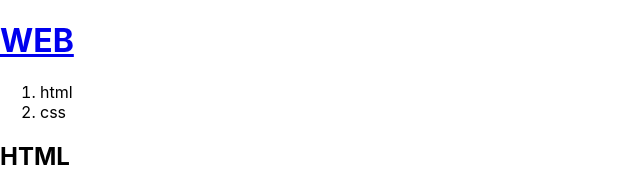
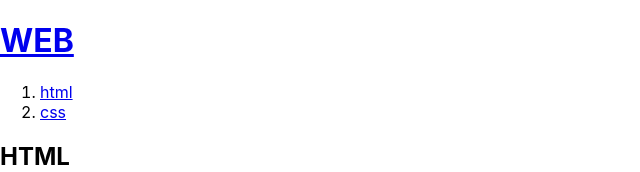
Before and after one commit to juhyunju/react-tutorial, a React (Create React App) app: page / in a window 1280 px wide. Shown: the top 172 px of the page, without its empty margins (0-640 px from the left). Built offline with nearby package versions, Linux system fonts and the light colour scheme.

Commit message:
링크화

```diff
--- a/src/App.js
+++ b/src/App.js
@@ -17,7 +17,14 @@
     // ]
     var lis = [];
     for(var i =0; i < props.data.length; i++){
-      lis.push(<li key ={props.data[i].id}>{props.data[i].title}</li>)
+      var item = props.data[i];
+      lis.push(
+      <li key ={item.id}>
+        <a href={item.id+".html"}>
+          {item.title}
+          </a>
+          </li>
+      );
 
     }
     return (
```
